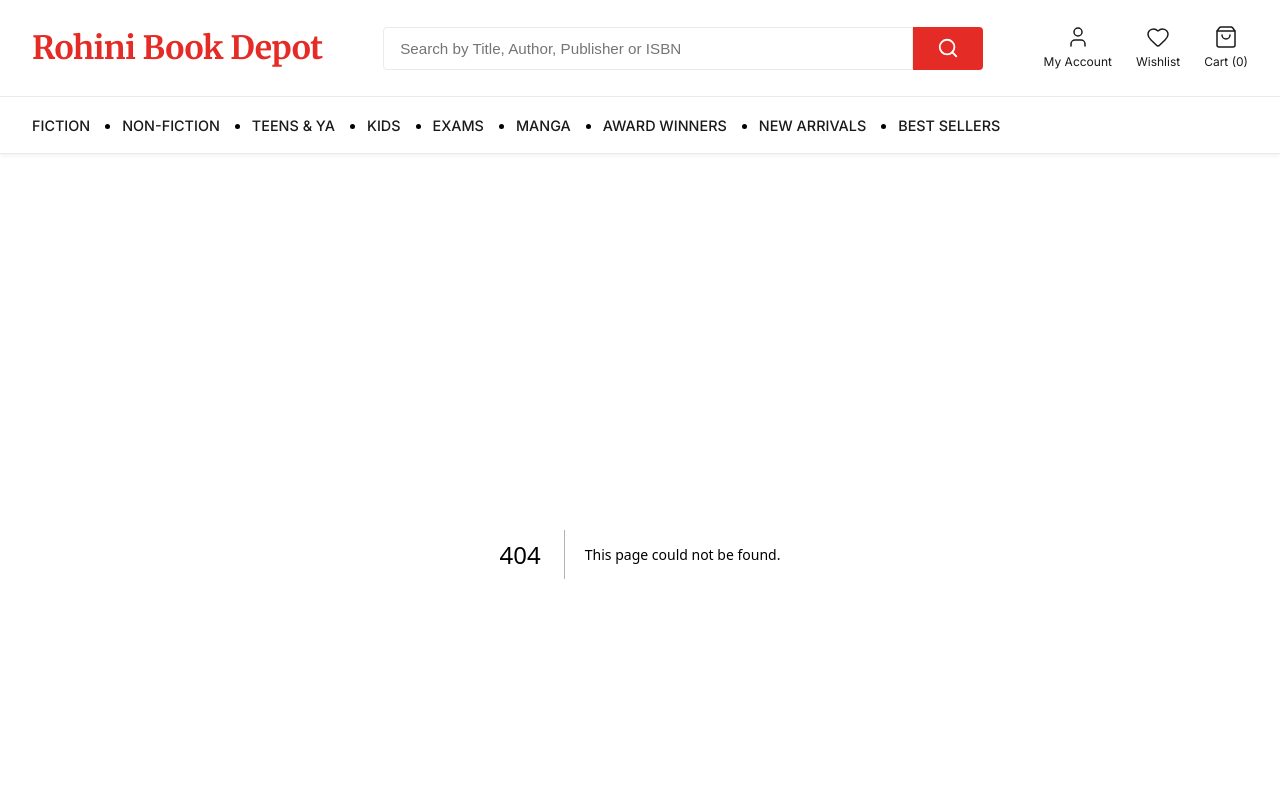
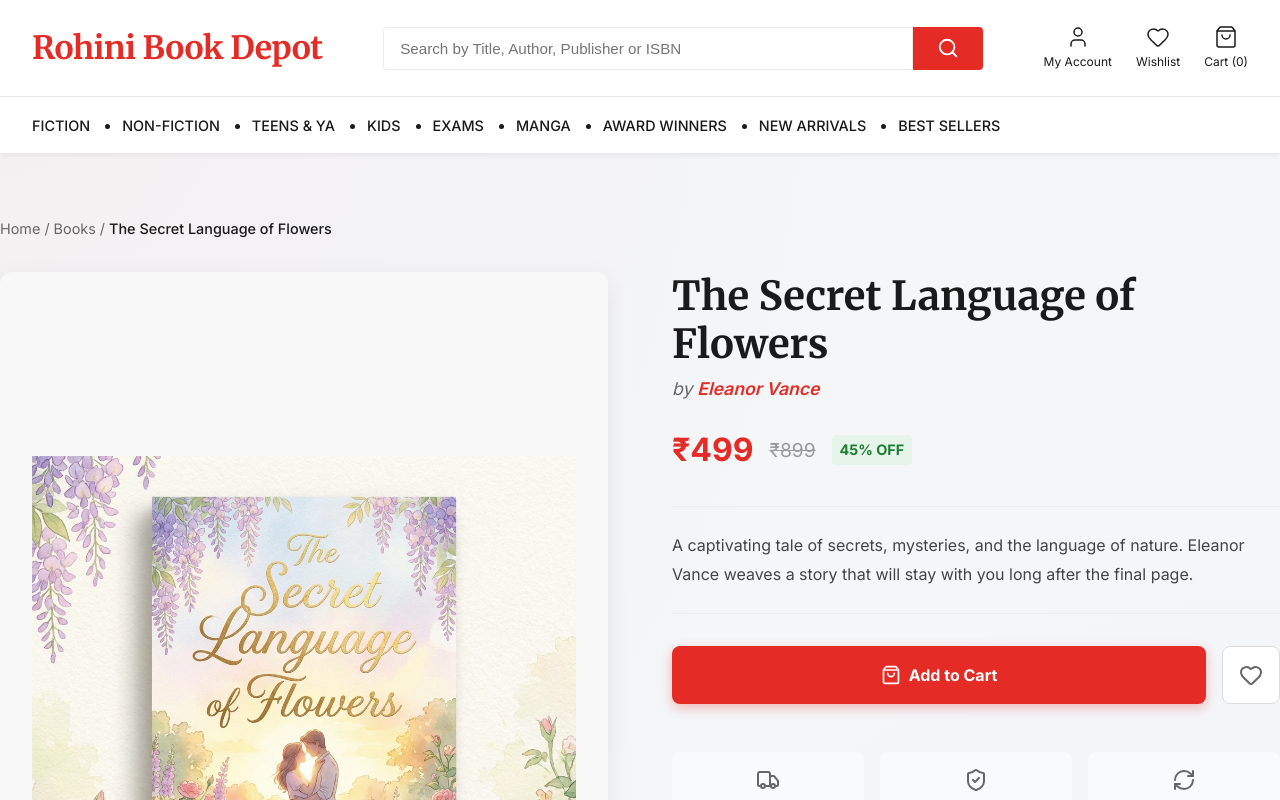
Before and after one commit to bhagwaticreationshelpdesk-debug/rohinibook, a Next.js app: page /book/1 in a window 1280 px wide. Before the commit this address had no page. Shown: the top 800 px of the page. Built offline with nearby package versions, Linux system fonts and the light colour scheme.

Commit message:
Implement Product Detail Page to fix 404 on book clicks

```diff
--- /dev/null
+++ b/app/book/[id]/page.tsx
@@ -0,0 +1,146 @@
+import Image from 'next/image';
+import Link from 'next/link';
+import { Heart, ShoppingBag, Truck, ShieldCheck, RefreshCw } from 'lucide-react';
+
+// Unified mock database of products (combining data from previous files)
+const allProducts = [
+    {
+        id: '1', title: "The Secret Language of Flowers", author: "Eleanor Vance",
+        price: 499, originalPrice: 899, discount: 45, image: "/book_cover_romance.png",
+        description: "A captivating tale of secrets, mysteries, and the language of nature. Eleanor Vance weaves a story that will stay with you long after the final page."
+    },
+    {
+        id: '2', title: "Atomic Habits", author: "James Clear",
+        price: 550, originalPrice: 999, discount: 45, image: "https://placehold.co/400x600/2a2a2a/FFF?text=Atomic+Habits",
+        description: "No matter your goals, Atomic Habits offers a proven framework for improving--every day. James Clear, one of the world's leading experts on habit formation, reveals practical strategies that will teach you exactly how to form good habits, break bad ones, and master the tiny behaviors that lead to remarkable results."
+    },
+    {
+        id: '3', title: "The Psychology of Money", author: "Morgan Housel",
+        price: 420, originalPrice: 750, discount: 44, image: "https://placehold.co/400x600/123456/FFF?text=Psychology",
+        description: "Doing well with money isn't necessarily about what you know. It's about how you behave. And behavior is hard to teach, even to really smart people."
+    },
+    {
+        id: '7', title: "Fourth Wing", author: "Rebecca Yarros",
+        price: 799, originalPrice: 1400, discount: 42, image: "https://placehold.co/400x600/550000/FFF?text=Fourth+Wing",
+        description: "Twenty-year-old Violet Sorrengail was supposed to enter the Scribe Quadrant, living a quiet life among books and history. Now, the commanding general—also known as her tough-as-talons mother—has ordered Violet to join the hundreds of candidates striving to become the elite of Navarre: dragon riders."
+    },
+    {
+        id: '13', title: "It Ends With Us", author: "Colleen Hoover",
+        price: 299, originalPrice: 599, discount: 50, image: "https://placehold.co/400x600/FFC0CB/000?text=It+Ends+With+Us",
+        description: "Lily hasn't always had it easy, but that's never stopped her from working hard for the life she wants. She's come a long way from the small town where she grew up."
+    },
+    {
+        id: '16', title: "Sapiens", author: "Yuval Noah Harari",
+        price: 550, originalPrice: 999, discount: 45, image: "https://placehold.co/400x600/A52A2A/FFF?text=Sapiens",
+        description: "From a renowned historian comes a groundbreaking narrative of humanity’s creation and evolution—a #1 international bestseller."
+    }
+];
+
+export default async function ProductPage({
+    params,
+}: {
+    params: Promise<{ id: string }>;
+}) {
+    const { id } = await params;
+
+    // Simulate database lookup
+    const product = allProducts.find(p => p.id === id) || {
+        // Fallback for demo purposes if ID not found in our small list
+        id: id,
+        title: "Book Title Placeholder",
+        author: "Unknown Author",
+        price: 499,
+        originalPrice: 999,
+        discount: 50,
+        image: "https://placehold.co/400x600/e0e0e0/000?text=Book+Cover",
+        description: "This is a placeholder description for the book. In a real application, this data would be fetched from a database based on the book ID."
+    };
+
+    return (
+        <div className="container" style={{ padding: '4rem 0', minHeight: '80vh' }}>
+            {/* Breadcrumb */}
+            <div style={{ marginBottom: '2rem', fontSize: '0.9rem', color: '#666' }}>
+                <Link href="/">Home</Link> / <Link href="/category/all">Books</Link> / <span style={{ color: '#1a1a1a', fontWeight: '500' }}>{product.title}</span>
+            </div>
+
+            <div style={{ display: 'grid', gridTemplateColumns: 'repeat(auto-fit, minmax(300px, 1fr))', gap: '4rem' }}>
+                {/* Image Section */}
+                <div style={{ position: 'relative', aspectRatio: '2/3', background: '#f8f8f8', borderRadius: '12px', overflow: 'hidden', boxShadow: '0 8px 24px rgba(0,0,0,0.08)' }}>
+                    <Image
+                        src={product.image}
+                        alt={product.title}
+                        fill
+                        style={{ objectFit: 'contain', padding: '2rem' }}
+                    />
+                </div>
+
+                {/* Details Section */}
+                <div>
+                    <h1 style={{ fontSize: '2.5rem', fontFamily: 'var(--font-serif)', color: '#1a1a1a', lineHeight: '1.2' }}>{product.title}</h1>
+                    <p style={{ fontSize: '1.1rem', color: '#666', marginTop: '0.5rem', fontStyle: 'italic' }}>by <span style={{ color: '#E42B26', fontWeight: '600' }}>{product.author}</span></p>
+
+                    <div style={{ display: 'flex', alignItems: 'center', gap: '1rem', marginTop: '1.5rem', marginBottom: '2rem' }}>
+                        <span style={{ fontSize: '2rem', fontWeight: '700', color: '#E42B26' }}>₹{product.price}</span>
+                        <span style={{ fontSize: '1.2rem', textDecoration: 'line-through', color: '#999' }}>₹{product.originalPrice}</span>
+                        <span style={{ background: '#e6f4ea', color: '#1e7e34', padding: '4px 8px', borderRadius: '4px', fontWeight: '700', fontSize: '0.9rem' }}>{product.discount}% OFF</span>
+                    </div>
+
+                    <div style={{ borderTop: '1px solid #eee', borderBottom: '1px solid #eee', padding: '1.5rem 0', margin: '1.5rem 0' }}>
+                        <p style={{ lineHeight: '1.8', color: '#444' }}>
+                            {product.description}
+                        </p>
+                    </div>
+
+                    <div style={{ display: 'flex', gap: '1rem', marginTop: '2rem' }}>
+                        <button style={{
+                            flex: '1',
+                            padding: '1rem',
+                            background: '#E42B26',
+                            color: 'white',
+                            border: 'none',
+                            borderRadius: '8px',
+                            fontWeight: '700',
+                            fontSize: '1rem',
+                            display: 'flex',
+                            alignItems: 'center',
+                            justifyContent: 'center',
+                            gap: '0.5rem',
+                            cursor: 'pointer',
+                            boxShadow: '0 4px 12px rgba(228, 43, 38, 0.3)'
+                        }}>
+                            <ShoppingBag size={20} /> Add to Cart
+                        </button>
+                        <button style={{
+                            padding: '1rem',
+                            background: 'white',
+                            border: '1px solid #ddd',
+                            borderRadius: '8px',
+                            cursor: 'pointer',
+                            display: 'flex',
+                            alignItems: 'center',
+                            justifyContent: 'center',
+                            color: '#666'
+                        }}>
+                            <Heart size={24} />
+                        </button>
+                    </div>
+
+                    <div style={{ marginTop: '3rem', display: 'grid', gridTemplateColumns: 'repeat(3, 1fr)', gap: '1rem' }}>
+                        <div style={{ textAlign: 'center', padding: '1rem', background: '#f9fafb', borderRadius: '8px' }}>
+                            <Truck size={24} color="#666" style={{ marginBottom: '0.5rem' }} />
+                            <p style={{ fontSize: '0.8rem', fontWeight: '600' }}>Free Delivery</p>
+                        </div>
+                        <div style={{ textAlign: 'center', padding: '1rem', background: '#f9fafb', borderRadius: '8px' }}>
+                            <ShieldCheck size={24} color="#666" style={{ marginBottom: '0.5rem' }} />
+                            <p style={{ fontSize: '0.8rem', fontWeight: '600' }}>Secure Payment</p>
+                        </div>
+                        <div style={{ textAlign: 'center', padding: '1rem', background: '#f9fafb', borderRadius: '8px' }}>
+                            <RefreshCw size={24} color="#666" style={{ marginBottom: '0.5rem' }} />
+                            <p style={{ fontSize: '0.8rem', fontWeight: '600' }}>Easy Returns</p>
+                        </div>
+                    </div>
+                </div>
+            </div>
+        </div>
+    );
+}
```
